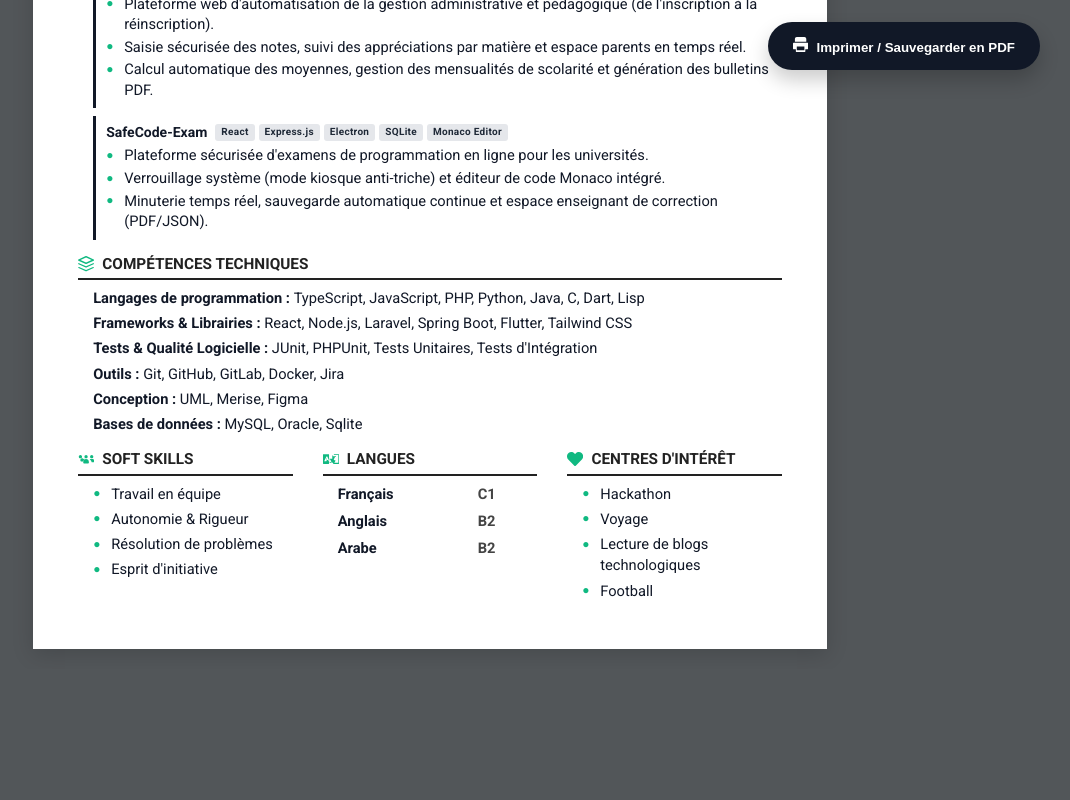
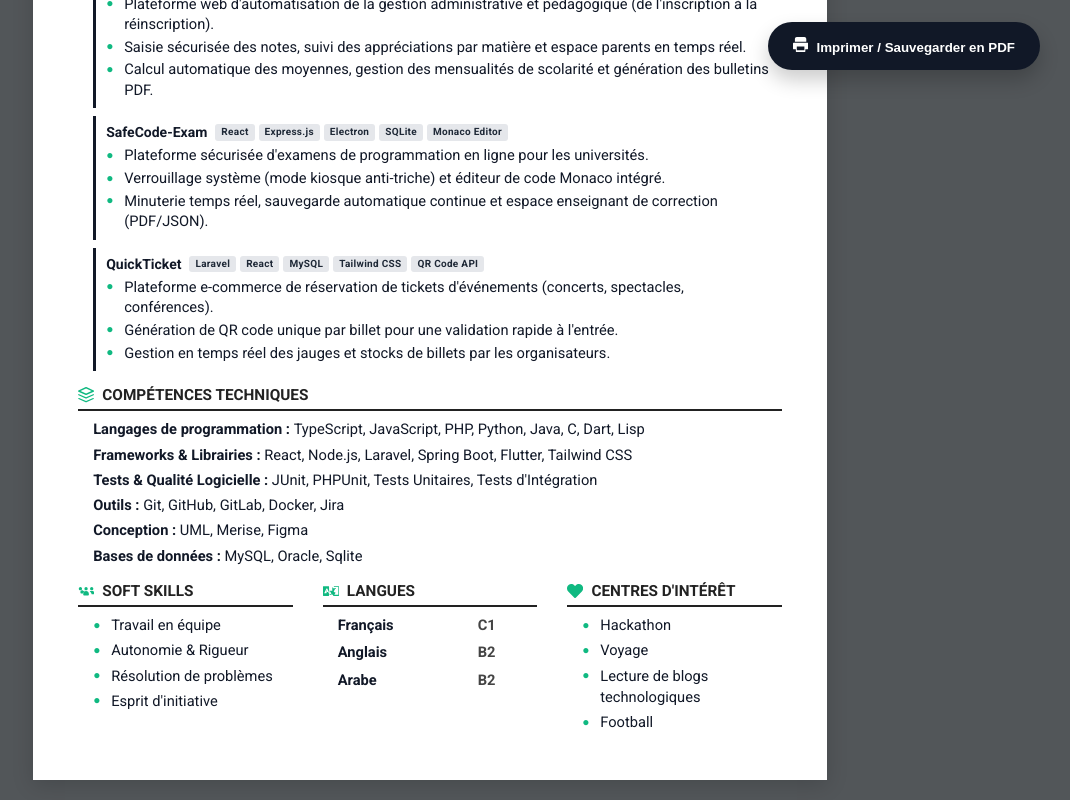
Before and after one commit to sow-aliou/Mon-CV, a React (Vite) app: page / in a window 1280 px wide. Shown: the part 700-1500 px from the top of the page, without its empty margins (210-1280 px from the left). Before the commit the page ends 1369 px from the top, so only its background shows below. Built offline with nearby package versions, Linux system fonts and the light colour scheme.

Commit message:
feat: ajoute projet QuickTicket dans la section projets

```diff
--- a/src/data/projects.js
+++ b/src/data/projects.js
@@ -17,4 +17,13 @@ export const majorProjects = [
       "Minuterie temps réel, sauvegarde automatique continue et espace enseignant de correction (PDF/JSON)."
     ],
   },
+  {
+    name: 'QuickTicket',
+    tech: 'Laravel, React, MySQL, Tailwind CSS, QR Code API',
+    description: [
+      "Plateforme e-commerce de réservation de tickets d'événements (concerts, spectacles, conférences).",
+      "Génération de QR code unique par billet pour une validation rapide à l'entrée.",
+      "Gestion en temps réel des jauges et stocks de billets par les organisateurs."
+    ],
+  },
 ]
```
